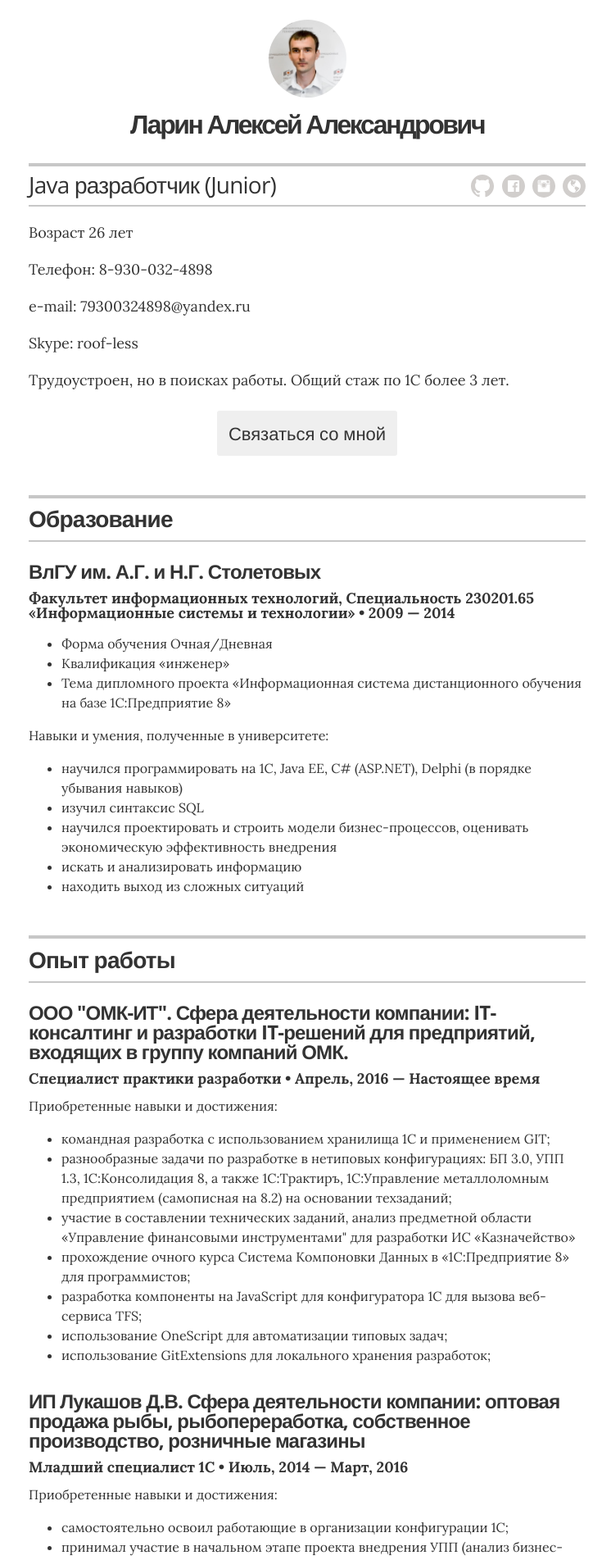
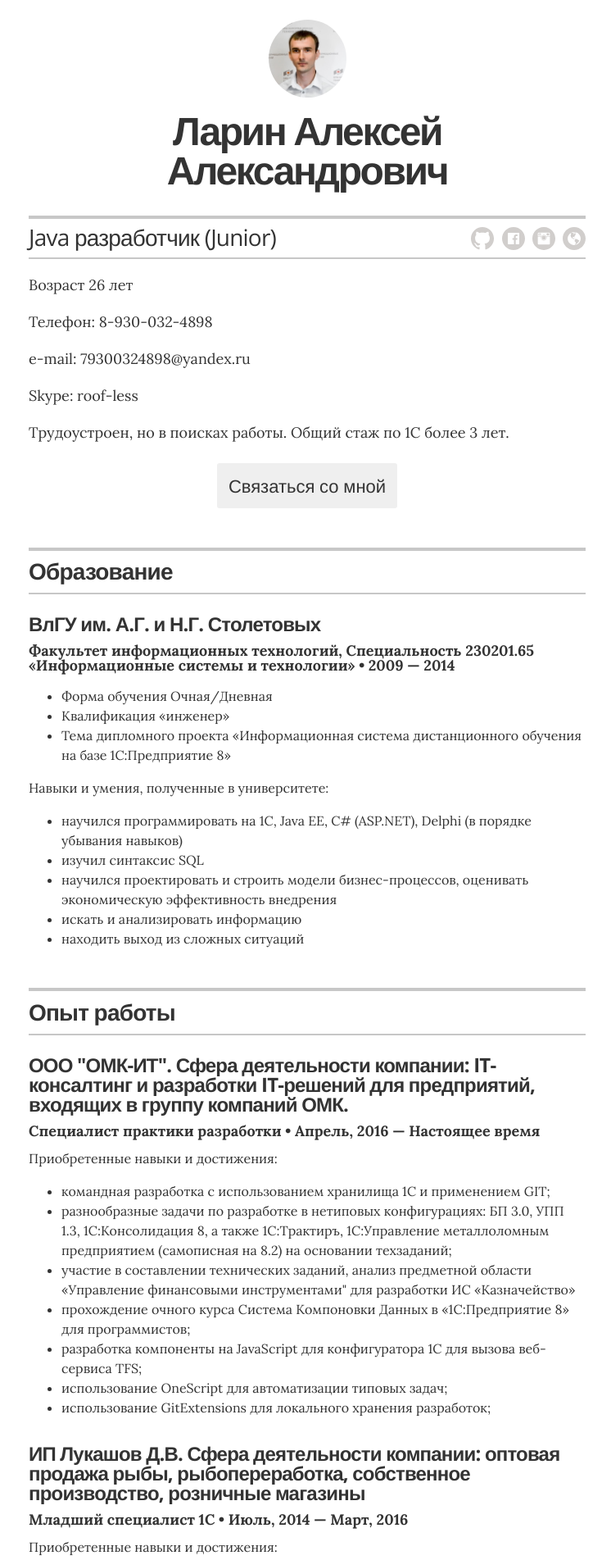
Before and after one commit to mrroofless/mrroofless.github.io, a Jekyll site: the page built from index.html, in a window 1280 px wide. Shown: the top 1903 px of the page at 82% size, without its empty margins (265-1011 px from the left). Built offline with Jekyll 4.4.1, drawn with Linux system fonts in a browser that asks for light colours.

Commit message:
Update _resume.scss

```diff
--- a/_sass/_resume.scss
+++ b/_sass/_resume.scss
@@ -31,8 +31,8 @@
 
   .header-name {
     @include sans;
-    font-size: 2rem;
-    font-weight: 600;
+    font-size: 3rem;
+    font-weight: 900;
     text-align: center;
     letter-spacing: -.15rem;
     line-height: 1;
```
